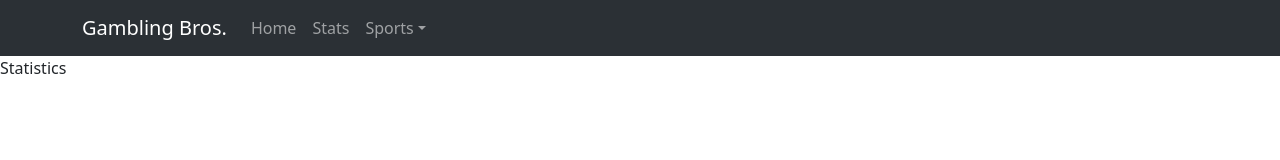
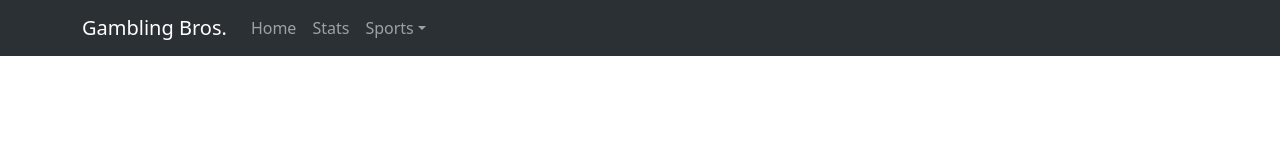
Before and after one commit to Sean-OConnor23/GamblingBros, a React (Vite) app: page /Stats in a window 1280 px wide. Shown: the top 160 px of the page. Built offline with nearby package versions, Linux system fonts and the light colour scheme.

Commit message:
Adding The Odds API initial work

```diff
--- a/package.json
+++ b/package.json
@@ -11,9 +11,10 @@
   },
   "dependencies": {
     "aws-amplify": "^6.12.2",
-    "axios": "^1.7.8",
+    "axios": "^1.7.9",
     "bootstrap": "^5.3.3",
     "dotenv": "^16.4.5",
+    "env": "^0.0.2",
     "react": "^18.3.1",
     "react-bootstrap": "^2.10.6",
     "react-dom": "^18.3.1",
--- /dev/null
+++ b/src/apis/the_odds.js
@@ -0,0 +1,25 @@
+import axios from 'axios';
+
+var apiKey = import.meta.env.VITE_THE_ODDS;
+
+
+/*
+    First get a list of in-season sports
+        the sport 'key' from the response can be used to get odds in the next request
+
+*/
+
+export default function getSports(){
+    var data = "L"
+    axios.get('https://api.the-odds-api.com/v4/sports', {
+        params: {
+            apiKey
+        }
+    })
+    .then(response => {
+
+        data = JSON.stringify(response.data[0])
+        console.log(data)
+    })
+    return data;
+}
--- a/src/components/Body.jsx
+++ b/src/components/Body.jsx
@@ -1,7 +1,5 @@
 import Container from 'react-bootstrap/Container';
 import PropTypes from 'prop-types';
-//import Row from 'react-bootstrap/Row';
-//import Col from 'react-bootstrap/Col';
 
 export default function Body(props){
     return(
--- a/src/components/Main.jsx
+++ b/src/components/Main.jsx
@@ -1,5 +1,4 @@
 import PropTypes from 'prop-types';
-
 import Body from "./Body.jsx"
 import Footer from "./Footer.jsx"
 
--- a/src/components/Stats.jsx
+++ b/src/components/Stats.jsx
@@ -1,9 +1,12 @@
+import * as getSports from "../apis/the_odds"
 
 
 export default function Stats(){
+    var data = JSON.stringify(getSports.default);
+    console.log(data)
     return (
         <div>
-            <p>Statistics</p>
+            <p>{data}</p>
         </div>
     );
 }
```
Also changed, not shown: 1 other file (tests, documents, lock files or other folders).
